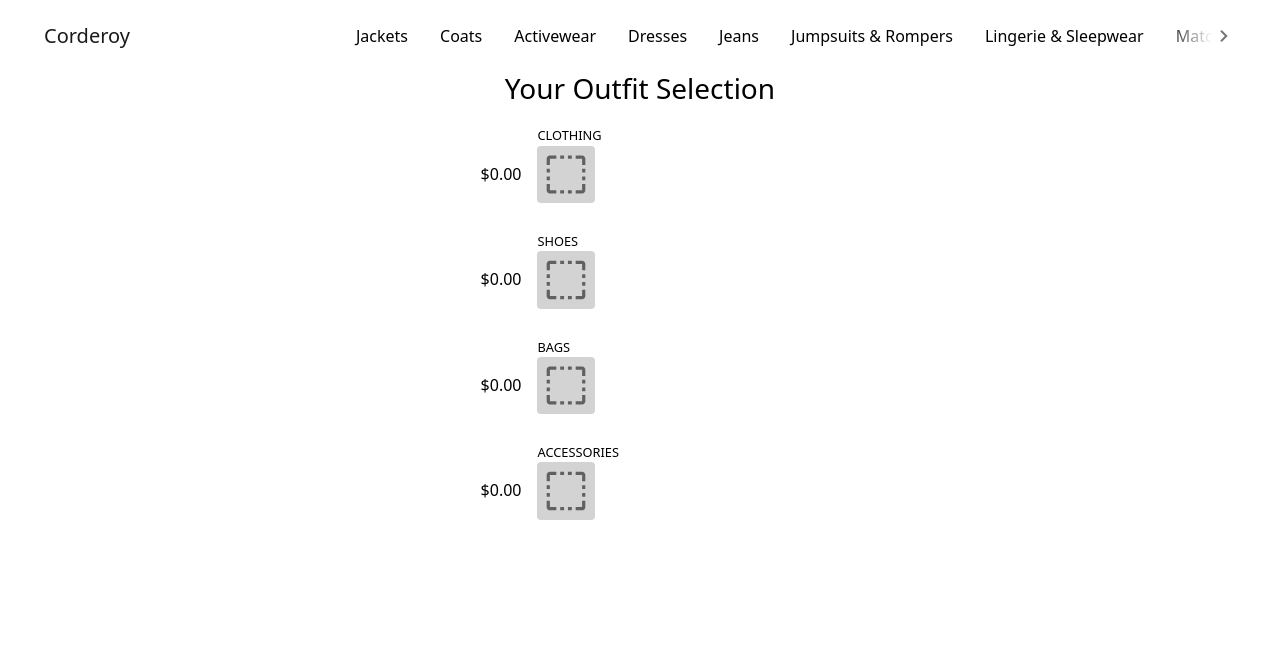
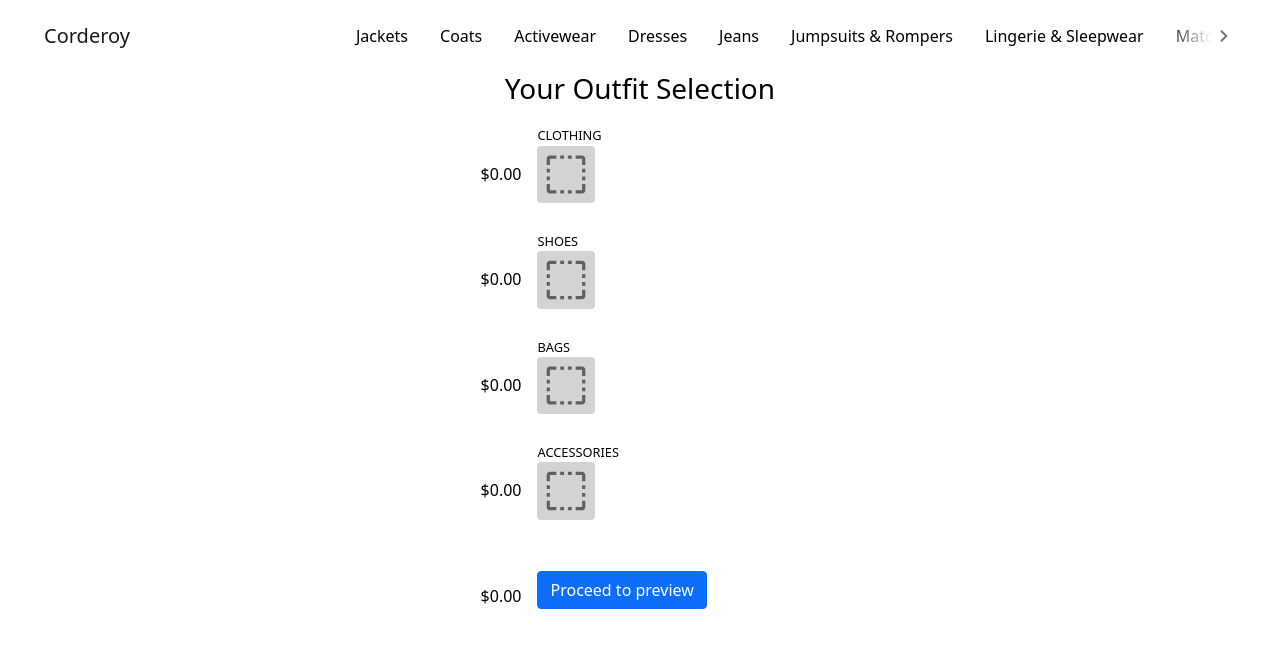
Before and after one commit to badgeroy/corderoy-prototype, a React (Create React App) app: page / in a window 1280 px wide. Shown: the top 648 px of the page. Built offline with nearby package versions, Linux system fonts and the light colour scheme.

Commit message:
Implemented outfit list

```diff
--- a/src/components/MiniCart.js
+++ b/src/components/MiniCart.js
@@ -6,51 +6,12 @@ import AddLogo from "../images/crop_free_tight_36px.svg"
 
 class MiniCart extends React.Component {
     static defaultProps = {
-        items: []
-    }
-
-    constructor(props) {
-        super(props);
-        this.state = {
-            items: props.items,
-            usdFormatter: new Intl.NumberFormat("en-US", {style: "currency", currency: "USD"})
-        }
-        this.getTotalPrice = this.getTotalPrice.bind(this);
-        this.renderItems = this.renderItems.bind(this);
-    }
-
-    getTotalPrice() {
-        return this.state.items.map(i => parseFloat(i.getPrice().slice(1))).reduce((a, b) => a + b, 0);
-    }
-
-    renderItems() {
-        const colPerRow = 6;
-        const items = this.state.items.map(i => (
-          <Card>
-            <CardImg src={i.getImages()[0]}/>
-          </Card>
-        ));
-        items.push(
-            <Card>
-              <CardImg src={AddLogo}/>
-            </Card>
-        );
-        return (
-            <div className="items-wrapper">
-              {[...Array(Math.ceil(items.length / colPerRow))].map((row, idx) => {
-                  const start = idx * colPerRow;
-                  const end = start + colPerRow;
-                  return items.slice(start, end);
-              }).map(row => (
-                  <Row className="no-gutters" xs={colPerRow}>
-                    {row.map((i, idx) => <Col >{i}</Col>)}
-                  </Row>
-              ))}
-            </div>
-        );
+        items: [],
     }
 
     render() {
+        const usdFormatter = new Intl.NumberFormat("en-US", {style: "currency", currency: "USD"});
+        const children = React.Children.toArray(this.props.children)
         return (
             <div className="MiniCart">
               <div className="header cart-row">
@@ -58,9 +19,19 @@ class MiniCart extends React.Component {
                 <div className="label cart-col-right">{this.props.name}</div>
               </div>
               <div className="content cart-row">
-                <div className="price cart-col-left">{this.state.usdFormatter.format(this.getTotalPrice())}</div>
+                <div className="price cart-col-left">{usdFormatter.format(this.props.price)}</div>
                 <div className="items cart-col-right">
-                  {this.renderItems()}
+                  <div className="items-wrapper">
+                    {[...Array(Math.ceil(children.length / this.props.cols))].map((row, idx) => {
+                      const start = idx * this.props.cols;
+                      const end = start + this.props.cols;
+                      return children.slice(start, end);
+                    }).map(row => (
+                        <Row className="no-gutters" xs={this.props.cols}>
+                          {row.map((i, idx) => <Col >{i}</Col>)}
+                        </Row>
+                    ))}
+                  </div>
                 </div>
               </div>
             </div>
--- a/src/pages/Wardrobe.js
+++ b/src/pages/Wardrobe.js
@@ -1,6 +1,6 @@
 import "../styles/Wardrobe.css";
 import React from "react";
-import {Container, Nav, Navbar, NavLink} from "react-bootstrap";
+import {Button, Card, CardImg, Container, Nav, Navbar, NavLink} from "react-bootstrap";
 import {BrowserRouter, Link, Route, Routes} from "react-router-dom";
 import Catalog from "../components/Catalog";
 import LeftArrow from "../images/left-arrow-icon.svg";
@@ -8,6 +8,8 @@ import RightArrow from "../images/right-arrow-icon.svg";
 import {Category} from "../shopbop";
 import ScrollMenu from "../components/ScrollMenu";
 import MiniCart from "../components/MiniCart";
+import AddLogo from "../images/crop_free_tight_36px.svg";
+import {CardBody} from "reactstrap";
 
 
 class Wardrobe extends React.Component {
@@ -15,12 +17,41 @@ class Wardrobe extends React.Component {
         super(props);
 
         this.state = {
-            categories: Category.getRootCategories()
+            categories: Category.getRootCategories(),
+            selectedClothing: [],
+            selectedShoes: [],
+            selectedBags: [],
+            selectedAccessories: []
         };
     }
 
     componentDidMount() {
         this.outfitList.style.top = this.navbar.clientHeight.toString() + "px";
+    }
+
+    itemsToCard(items) {
+        const cards = items.map(i => (
+            <Card className="mini-card">
+              <CardImg src={i.getImages()[0]}/>
+            </Card>
+        ));
+        cards.push(
+            <Card className="mini-card">
+              <CardImg src={AddLogo}/>
+            </Card>
+        );
+        return cards;
+    }
+
+    renderMiniCart(name, items) {
+        return (
+            <MiniCart name={name} cols={6} price={
+              items.map(p => p.getPrice())
+                   .reduce((a, b) => a + b, 0)
+            }>
+              {this.itemsToCard(items)}
+            </MiniCart>
+        );
     }
 
     render() {
@@ -43,10 +74,22 @@ class Wardrobe extends React.Component {
                   <div className="outfit-list-wrapper">
                     <section className="outfit-list-content" ref={e => this.outfitList = e}>
                       <h3>Your Outfit Selection</h3>
-                      <MiniCart name="CLOTHING"/>
-                      <MiniCart name="SHOES"/>
-                      <MiniCart name="BAGS"/>
-                      <MiniCart name="ACCESSORIES"/>
+                      {this.renderMiniCart("CLOTHING", this.state.selectedClothing)}
+                      {this.renderMiniCart("SHOES", this.state.selectedShoes)}
+                      {this.renderMiniCart("BAGS", this.state.selectedBags)}
+                      {this.renderMiniCart("ACCESSORIES", this.state.selectedAccessories)}
+                      <MiniCart name="" cols={1} price={
+                        this.state.selectedClothing
+                            .concat(this.state.selectedShoes)
+                            .concat(this.state.selectedBags)
+                            .concat(this.state.selectedAccessories)
+                            .map(p => p.getPrice())
+                            .reduce((a, b) => a + b, 0)
+                      }>
+                        <Button className="submit-outfit">
+                          Proceed to preview
+                        </Button>
+                      </MiniCart>
                     </section>
                   </div>
                   <Routes>
--- a/src/styles/Catalog.css
+++ b/src/styles/Catalog.css
@@ -47,6 +47,7 @@
 
 .Catalog .card {
     width: 8rem;
+    cursor: pointer;
 }
 
 .Catalog .card-body {
--- a/src/styles/MiniCart.css
+++ b/src/styles/MiniCart.css
@@ -34,19 +34,6 @@
   flex-grow: 1;
 }
 
-.MiniCart .card {
-  background-color: lightgray;
-  border: none;
-  padding: 0;
-  width: 3.6rem;
-}
-
-.MiniCart .card > img {
-  object-fit: cover;
-  width: 3.6rem;
-  height: 3.6rem;
-}
-
 .MiniCart .row {
   margin-bottom: 1rem;
 }
--- a/src/styles/Wardrobe.css
+++ b/src/styles/Wardrobe.css
@@ -1,18 +1,18 @@
-.navbar {
+.Wardrobe .navbar {
   padding: 1rem 2rem;
   background-color: white;
 }
 
-.navbar-menu  {
+.Wardrobe .navbar-menu  {
   font-size: 1rem;
 }
 
-.navbar-menu .nav-link {
+.Wardrobe .navbar-menu .nav-link {
   outline: none;
   color: black;
 }
 
-.Wardrobe-body {
+.Wardrobe .Wardrobe-body {
   display: flex;
   flex-direction: row;
   padding: 0 6vw;
@@ -20,12 +20,26 @@
   gap: 5rem;
 }
 
-.outfit-list-wrapper {
+.Wardrobe .outfit-list-wrapper {
   flex-grow: 1;
   max-width: 35%;
 }
 
-.outfit-list-content {
+.Wardrobe .outfit-list-content {
   position: -webkit-sticky;
   position: sticky;
 }
+
+.Wardrobe .mini-card {
+  background-color: lightgray;
+  border: none;
+  padding: 0;
+  width: 3.6rem;
+  cursor: pointer;
+}
+
+.Wardrobe .mini-card > img {
+  object-fit: cover;
+  width: 3.6rem;
+  height: 3.6rem;
+}
```
